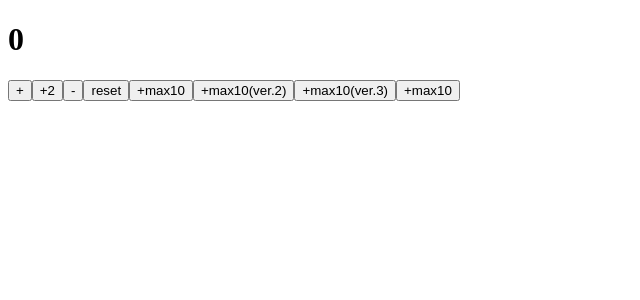
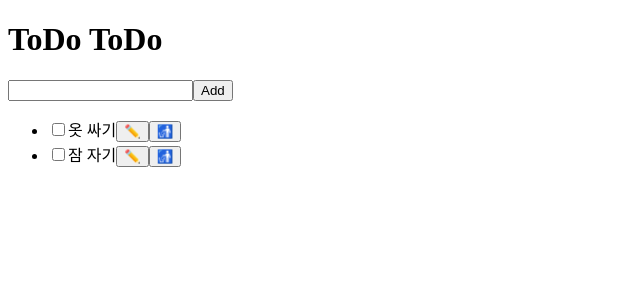
Before and after one commit to leav002/Programming_3203, a React (Vite) app: page / in a window 1280 px wide. Shown: the top 300 px of the page, without its empty margins (0-640 px from the left). Built offline with nearby package versions, Linux system fonts and the light colour scheme.

Commit message:
TodoListApp

```diff
--- a/src/App.jsx
+++ b/src/App.jsx
@@ -3,6 +3,7 @@ import reactLogo from './assets/react.svg'
 import viteLogo from './assets/vite.svg'
 import heroImg from './assets/hero.png'
 import './App.css'
+import todolist from './TodoListApp'
 
 function App() {
   const [count, setCount] = useState(0)
--- /dev/null
+++ b/src/TodoListApp.jsx
@@ -0,0 +1,32 @@
+function TodoListApp() {
+  return (
+    <>
+      <h1>ToDo ToDo</h1>
+      <form >
+        <input type="text" />
+        <button>Add</button>
+      </form>
+
+
+      <div>
+        <ul>
+          <li>
+            <input type="checkbox" />
+            <label>옷 싸기</label>
+            <button>✏️</button>
+            <button>🚮</button>
+          </li>
+          <li>
+            <input type="checkbox" />
+            <label>잠 자기</label>
+            <button>✏️</button>
+            <button>🚮</button>
+          </li>
+        </ul>
+      </div>
+    </>
+  )
+
+}
+
+export default TodoListApp
--- a/src/main.jsx
+++ b/src/main.jsx
@@ -1,10 +1,11 @@
 import { StrictMode } from 'react'
 import { createRoot } from 'react-dom/client'
 // import './index.css'
-import CounterApp from './CounterApp.jsx'
+// import CounterApp from './CounterApp.jsx'
+import TodoListApp from './TodoListApp.jsx'
 
 createRoot(document.getElementById('root')).render(
   <StrictMode>
-    <CounterApp />
-  </StrictMode>,
+    <TodoListApp />
+  </StrictMode>
 )
```
Also changed, not shown: 2 other files (tests, documents, lock files or other folders).
